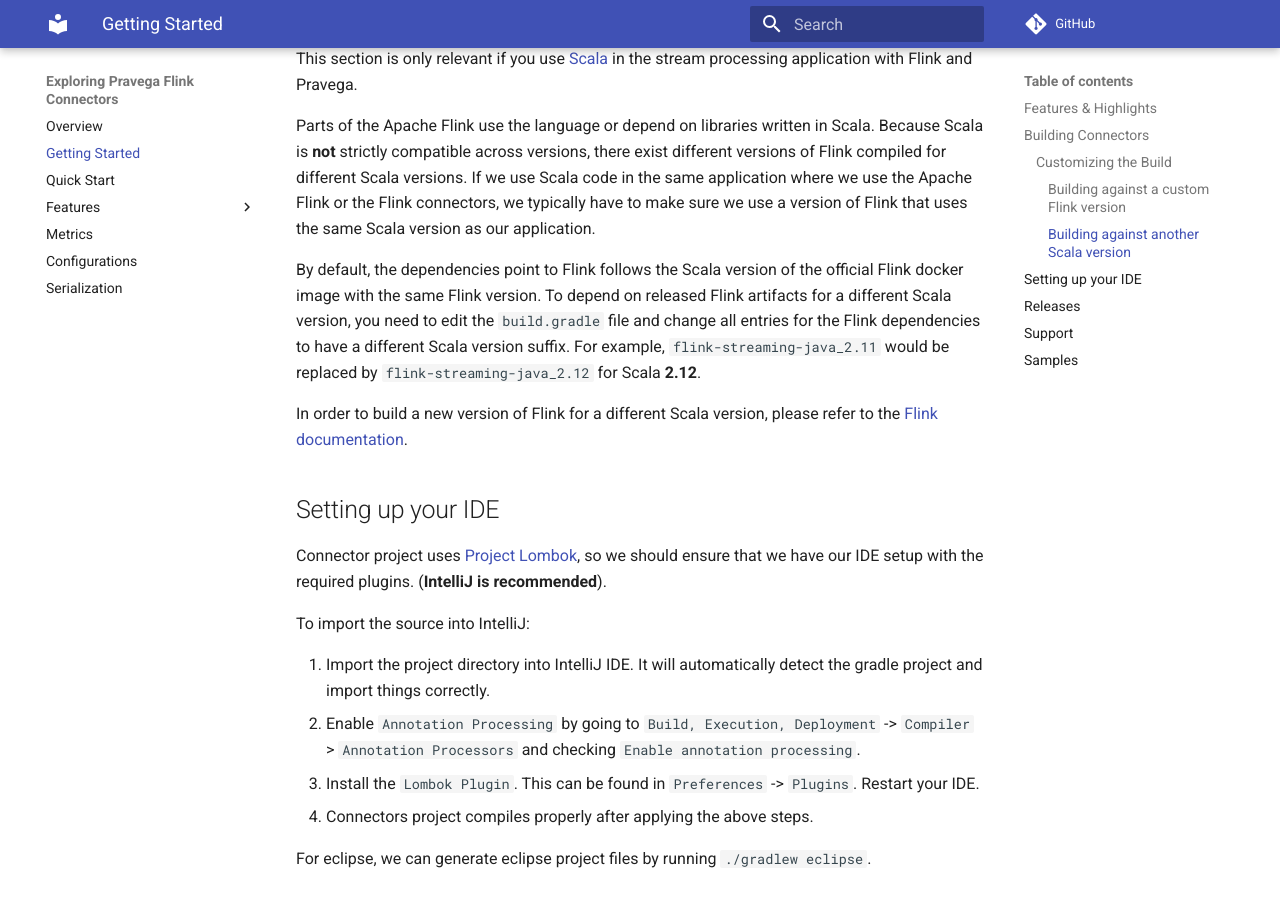
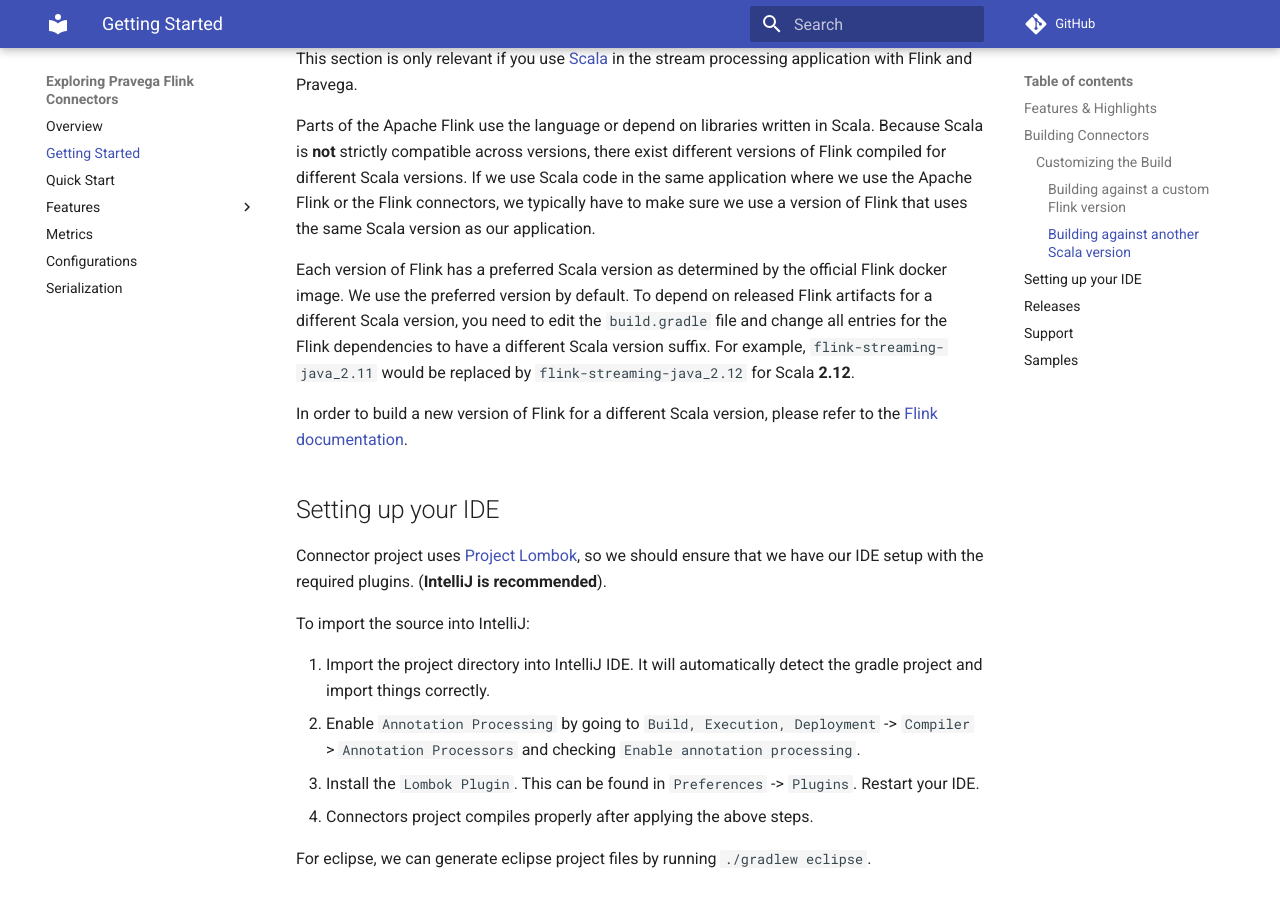
Before and after one commit to pravega/flink-connectors, an MkDocs documentation site: the page built from documentation/src/docs/getting-started.md, in a window 1280 px wide and 900 px high, scrolled down 1411 px. Built offline with MkDocs 1.6.1 and Material for MkDocs 9.7.7, drawn with Linux system fonts in a browser that asks for light colours; comment, search, counter and statistics services are not loaded.

Commit message:
Fix by comment
Signed-off-by: Brian Zhou <brian.zhou@emc.com>

```diff
--- a/documentation/src/docs/getting-started.md
+++ b/documentation/src/docs/getting-started.md
@@ -63,7 +63,7 @@
 Parts of the Apache Flink use the language or depend on libraries written in Scala. Because Scala is **not** strictly compatible across versions, there exist different versions of Flink compiled for different Scala versions.
 If we use Scala code in the same application where we use the Apache Flink or the Flink connectors, we typically have to make sure we use a version of Flink that uses the same Scala version as our application.
 
-By default, the dependencies point to Flink follows the Scala version of the official Flink docker image with the same Flink version.
+Each version of Flink has a preferred Scala version as determined by the official Flink docker image. We use the preferred version by default.
 To depend on released Flink artifacts for a different Scala version, you need to edit the `build.gradle` file and change all entries for the Flink dependencies to have a different Scala version suffix. For example, `flink-streaming-java_2.11` would be replaced by `flink-streaming-java_2.12` for Scala **2.12**.
 
 In order to build a new version of Flink for a different Scala version, please refer to the [Flink documentation](https://ci.apache.org/projects/flink/flink-docs-stable/start/building.html#scala-versions).
```
Also changed, not shown: documentation/src/docs/quickstart.md (+1 -1 lines).
